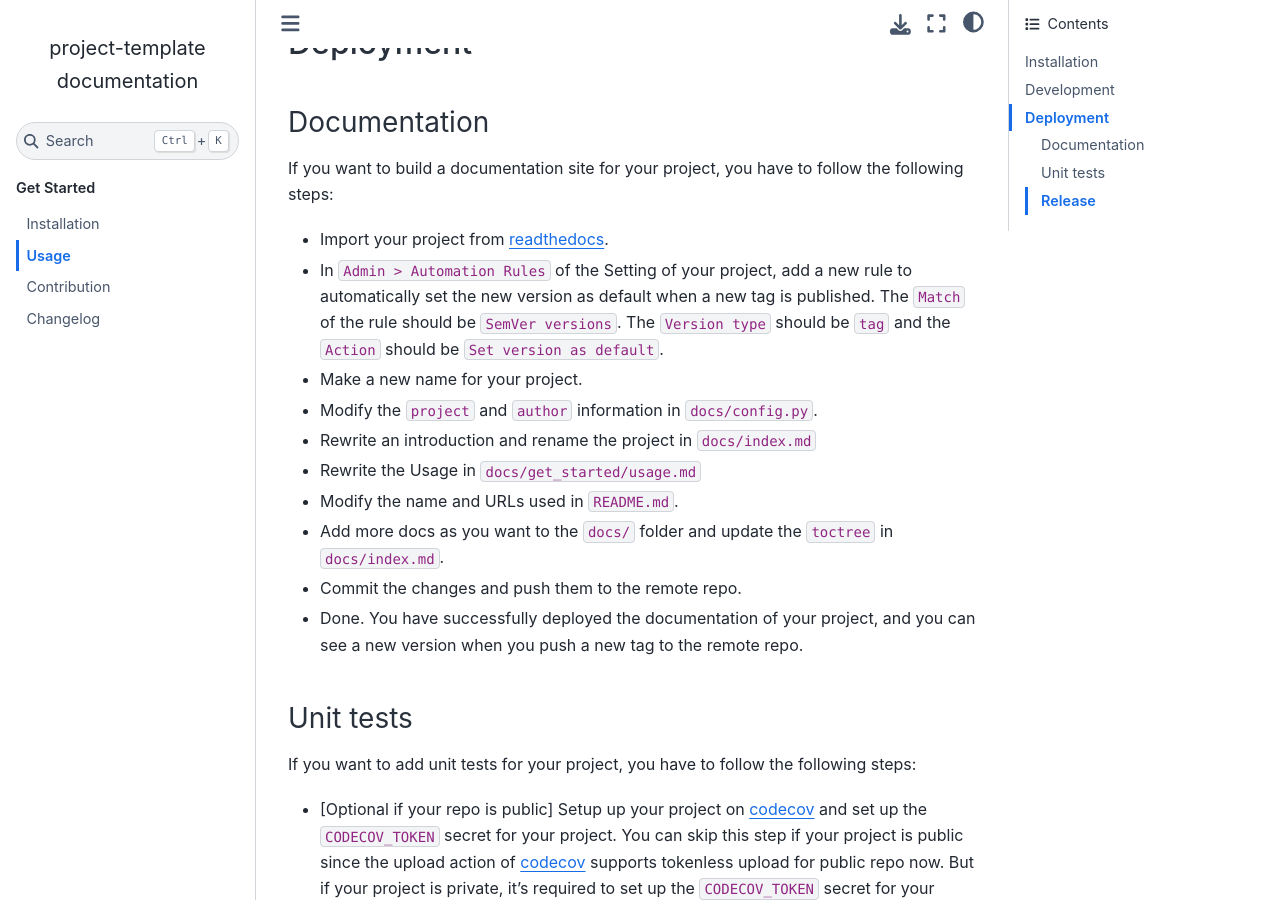
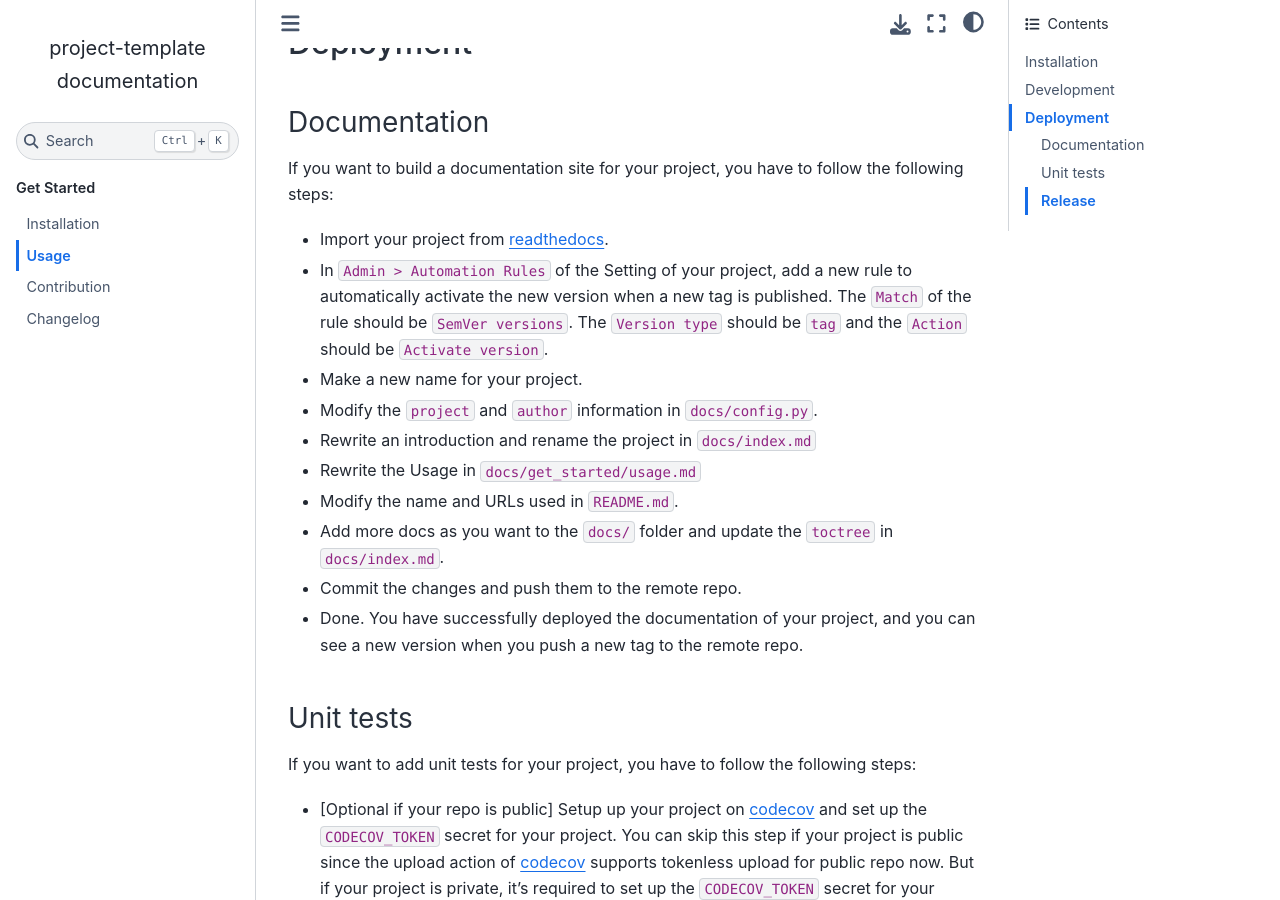
Before and after one commit to shenmishajing/project_template, a Sphinx documentation site: the page built from docs/get_started/usage.md, in a window 1280 px wide and 900 px high, scrolled down 1827 px. Built offline with Sphinx 7.4.7 and the Sphinx Book theme 1.1.4, drawn with Linux system fonts in a browser that asks for light colours; pages that are not in the unit, such as notebooks, are missing from menus.

Commit message:
docs(usage): activate version for tags instead of setting default

```diff
--- a/docs/get_started/usage.md
+++ b/docs/get_started/usage.md
@@ -55,7 +55,7 @@
 If you want to build a documentation site for your project, you have to follow the following steps:
 
 - Import your project from [readthedocs](https://readthedocs.org/).
-- In `Admin > Automation Rules` of the Setting of your project, add a new rule to automatically set the new version as default when a new tag is published. The `Match` of the rule should be `SemVer versions`. The `Version type` should be `tag` and the `Action` should be `Set version as default`.
+- In `Admin > Automation Rules` of the Setting of your project, add a new rule to automatically activate the new version when a new tag is published. The `Match` of the rule should be `SemVer versions`. The `Version type` should be `tag` and the `Action` should be `Activate version`.
 - Make a new name for your project.
 - Modify the `project` and `author` information in `docs/config.py`.
 - Rewrite an introduction and rename the project in `docs/index.md`
```
